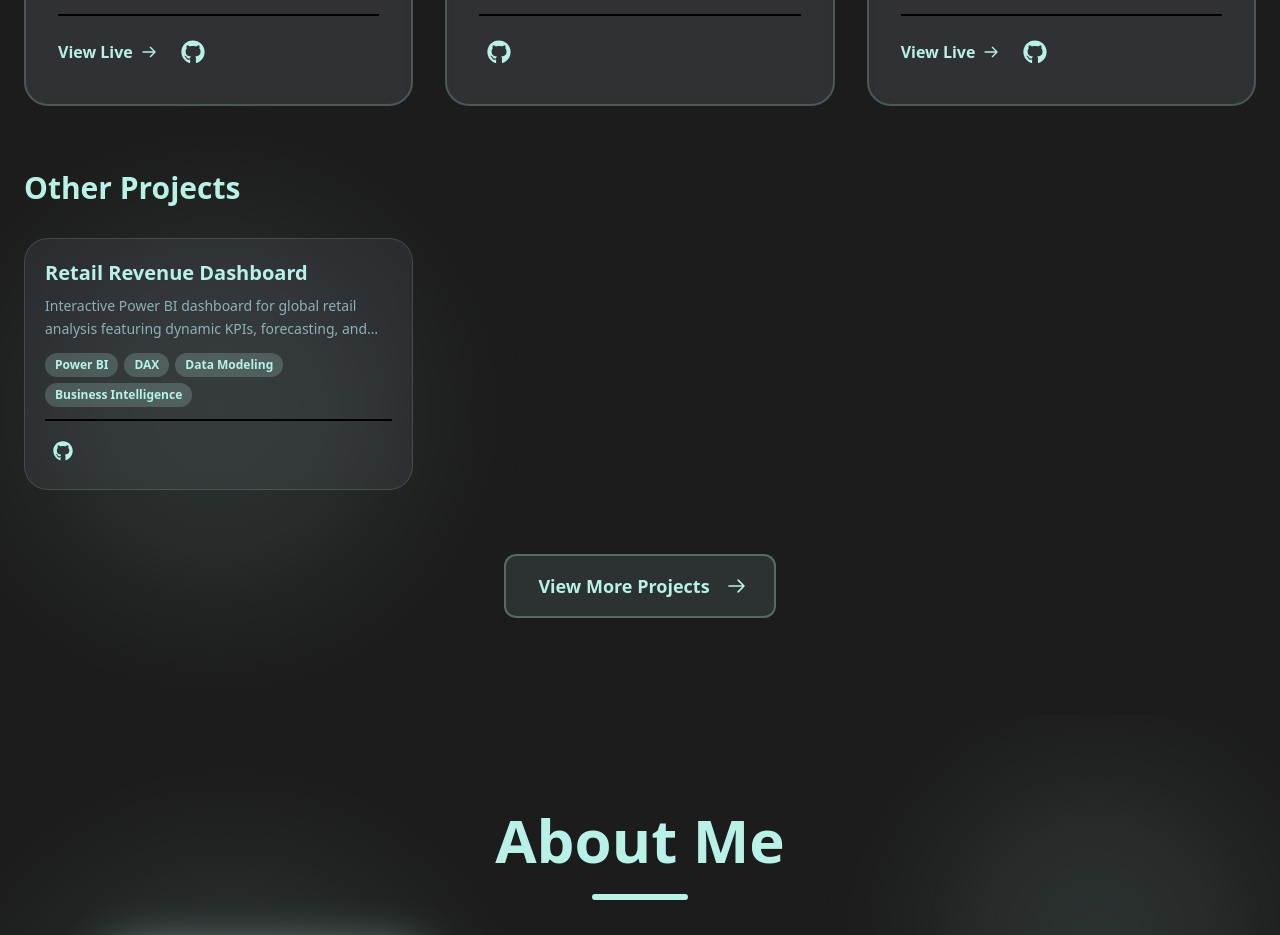
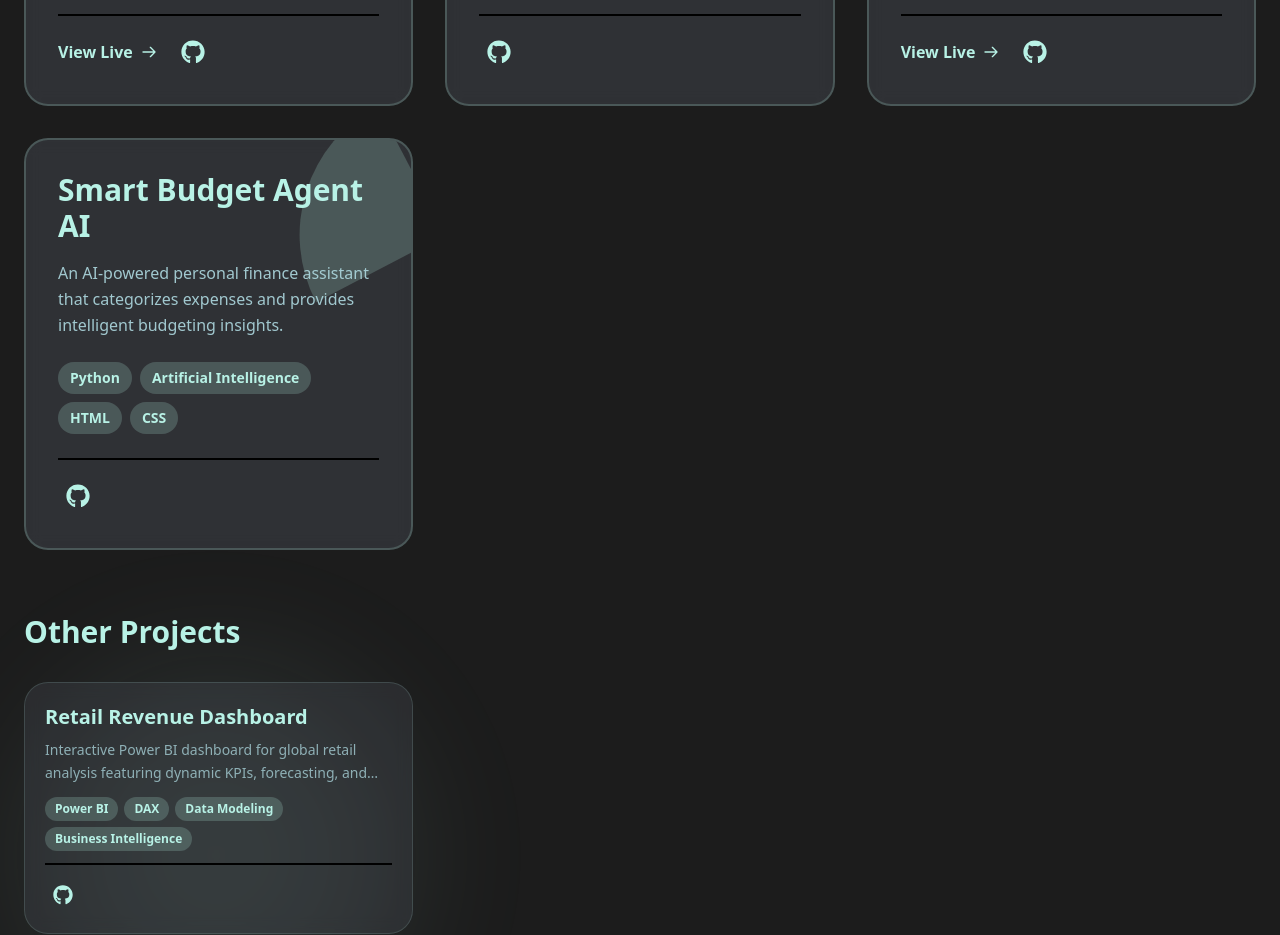
Before and after one commit to omyadav3131/portfolio, a React (Vite) app: page / in a window 1280 px wide. Shown: the part 3120-4055 px from the top of the page. Built offline with nearby package versions, Linux system fonts and the light colour scheme.

Commit message:
Add Smart Budget Agent AI project

```diff
--- a/src/data/projectsData.js
+++ b/src/data/projectsData.js
@@ -102,5 +102,31 @@ export const projectsData = [
         github: 'https://github.com/omyadav3131/powerbi-retail-revenue-analysis',
         live: null,
         featured: false
+    },
+    {
+        id: 'smart-budget-agent-ai',
+        title: 'Smart Budget Agent AI',
+        shortDescription: 'An AI-powered personal finance assistant that categorizes expenses and provides intelligent budgeting insights.',
+        fullDescription: 'Smart Budget Agent AI is an intelligent financial tracking application. It leverages AI agents to analyze user spending habits, automatically categorize expenses, and generate personalized budgeting recommendations. The platform is designed to make financial management seamless by transforming raw transaction data into actionable financial advice.',
+        tags: ['Python', 'Artificial Intelligence', 'HTML', 'CSS'],
+        features: [
+            'AI-driven automatic expense categorization',
+            'Personalized budgeting insights and recommendations',
+            'Interactive dashboard for tracking financial health',
+            'Natural language processing for financial queries'
+        ],
+        challenges: [
+            'Accurately interpreting diverse transaction descriptions',
+            'Providing real-time AI insights without high latency',
+            'Designing an intuitive user experience for financial data'
+        ],
+        solutions: [
+            'Integrated an AI agent to parse and categorize transactions contextually',
+            'Optimized data processing pipelines for rapid response times',
+            'Built a responsive HTML/CSS interface focused on readability'
+        ],
+        github: 'https://github.com/omyadav3131/Smart-Budget-Agent-AI',
+        live: null,
+        featured: true
     }
 ];
```
